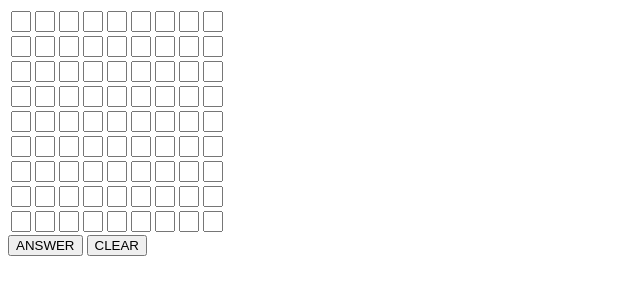
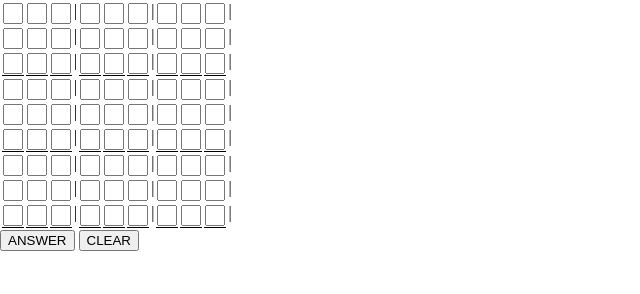
Before and after one commit to adenzil/sudoku, a plain HTML site: page index.html in a window 1280 px wide. Shown: the whole page, without its empty margins (0-640 px from the left). Drawn offline with nearby package versions, Linux system fonts and the light colour scheme.

Commit message:
UI changes

```diff
--- a/index.html
+++ b/index.html
@@ -1,5 +1,23 @@
 <html>
-
+<head>
+	<title>Sudoku solver</title>
+	<style type="text/css">
+		body{
+			margin: 0;
+			padding: 0;
+		}
+		.right {
+			border-right: thick double black;
+		}
+		.bottom {
+			border-style: solid;
+    		border-bottom: thick dotted #ff0000;
+		}
+		tr.border_bottom td {
+		  border-bottom:1pt solid black;
+		}
+	</style>
+</head>
 <body>
 	<div id="sudoku">
 		<table id="table">
@@ -28,8 +46,13 @@
 
 	for (var i = 0; i < 9; i++) {
 		$('#table').append("<tr id="+i+"> </tr>")
-		for(var j = 0; j<9; j++){
+		if((i+1)%3 == 0){
+			$('#'+i).addClass('border_bottom')
+		}
+		for(var j = 0; j < 9; j++){
 			$('#'+i).append("<td><input id="+i+''+j+" class='element' type='text' style='width:20px'></td>")
+			if((j+1)%3 == 0)
+				$('#'+i).append("<div >|</div>")
 		}
 	}
 
```
